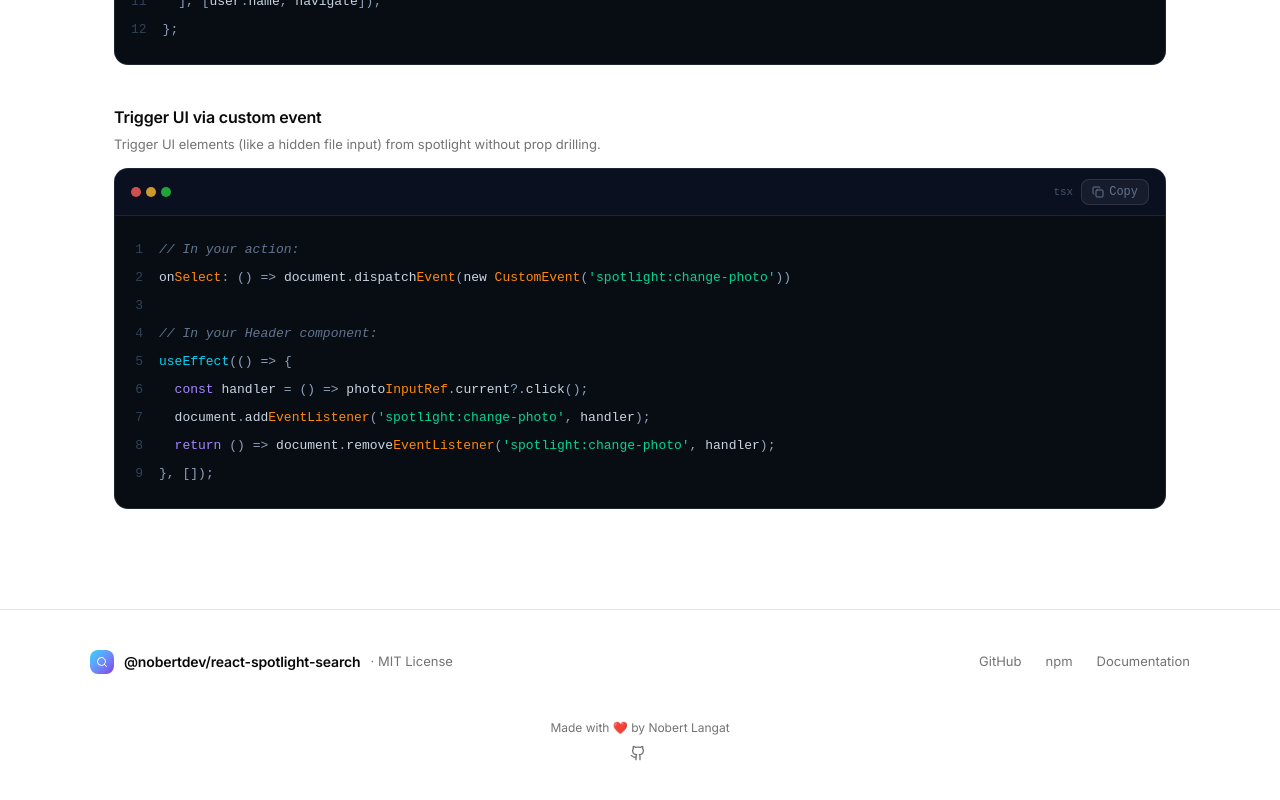
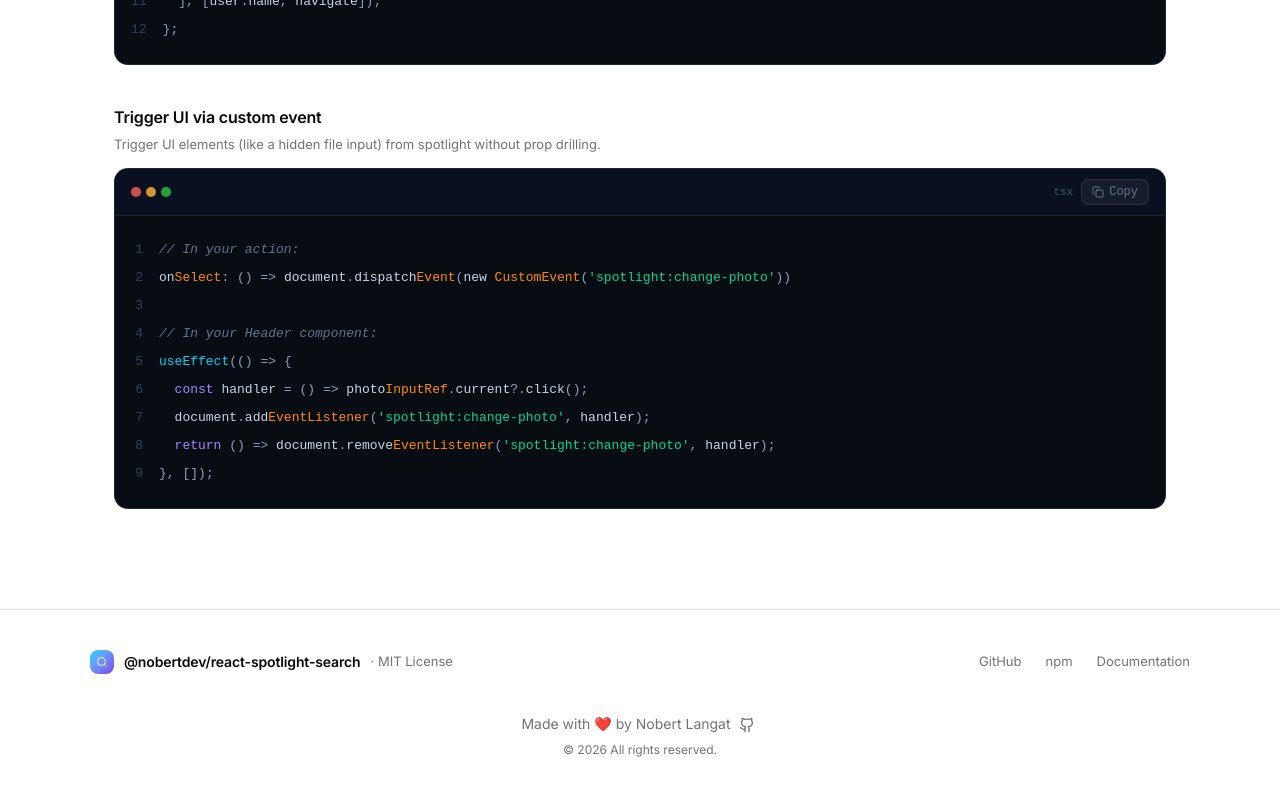
Before and after one commit to NOBERT167/react-spotlight-search-demo, a React (Vite) app: page / in a window 1280 px wide. Shown: the part 6208-7008 px from the top of the page. Built offline with nearby package versions, Linux system fonts and the light colour scheme.

Commit message:
fix: minor fixes on footer and add github link on navbar

```diff
--- a/src/components/Footer.tsx
+++ b/src/components/Footer.tsx
@@ -32,27 +32,32 @@ export function Footer() {
           ))}
         </div>
       </div>
-      <div className="text-center mt-10">
-        <span className="text-xs text-muted-foreground">
+      <div className="text-center mt-10 flex gap-2 items-center justify-center">
+        <span className="text-sm text-muted-foreground">
           Made with ❤️ by{" "}
           <a
             href="https://nobertdev.vercel.app/"
             className="hover:text-foreground transition-colors"
+            target="_blank"
+            rel="noopener noreferrer"
           >
             Nobert Langat
           </a>
         </span>
-      </div>
-      <div className="text-center">
-        <span className="text-xs text-muted-foreground">
+        <span className="text-sm text-muted-foreground">
           <a
             href="https://github.com/NOBERT167"
             className="hover:text-foreground transition-colors"
+            target="_blank"
+            rel="noopener noreferrer"
           >
             <Github className="inline-block w-4 h-4 mr-1" />
           </a>
         </span>
       </div>
+      <div className="text-center text-muted-foreground text-xs mt-2">
+        &copy; {new Date().getFullYear()} All rights reserved.
+      </div>
     </footer>
   );
 }
--- a/src/components/Navbar.tsx
+++ b/src/components/Navbar.tsx
@@ -89,7 +89,7 @@ export function Navbar({
           </Button>
 
           <a
-            href="https://github.com"
+            href="https://github.com/NOBERT167/react-spotlight-search"
             target="_blank"
             rel="noreferrer"
             className="flex items-center p-2 rounded-lg text-muted-foreground hover:text-foreground transition-colors"
```
